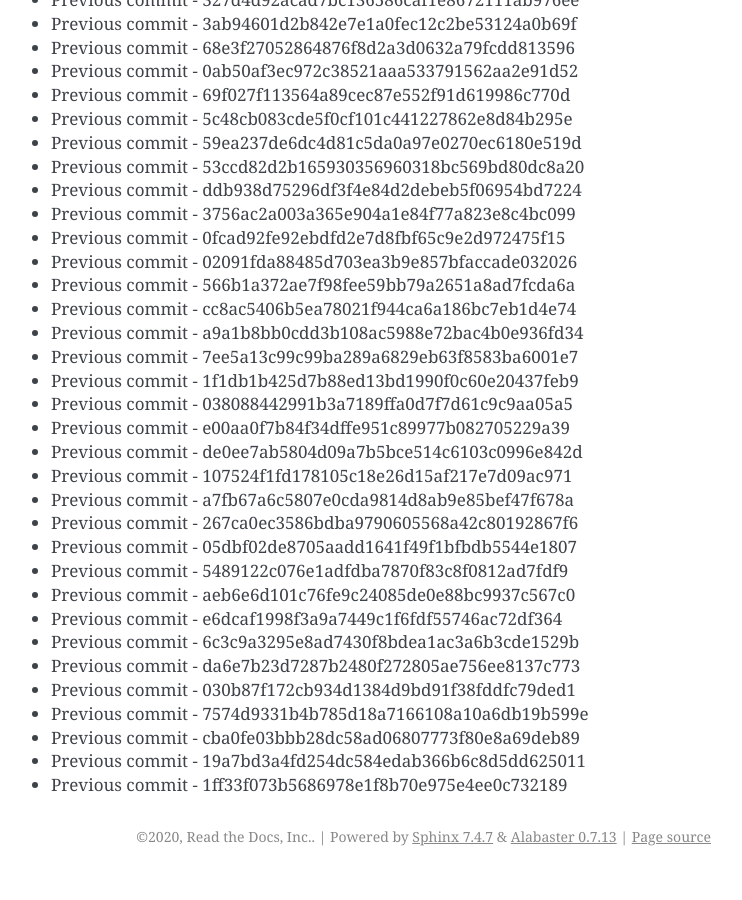
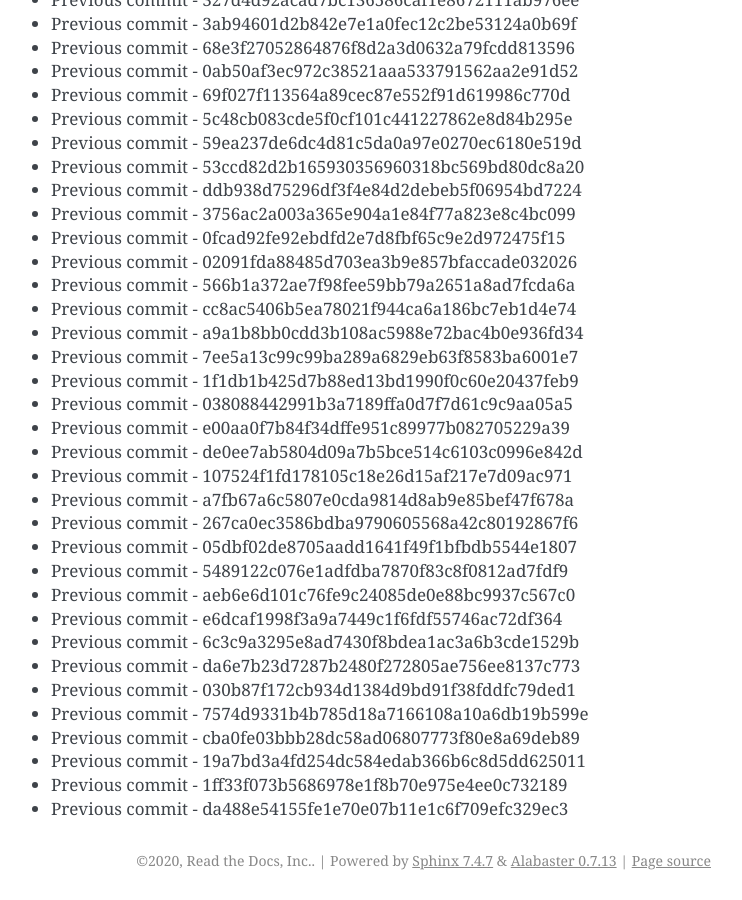
Before and after one commit to readthedocs/rtd-git-stresstest, a Sphinx documentation site: the page built from docs/updates.rst, in a window 1280 px wide and 900 px high, scrolled down 58601 px. Shown: the whole window, without its empty margins (399-1141 px from the left). Built offline with Sphinx 7.4.7, drawn with Linux system fonts in a browser that asks for light colours; before the commit the page ends 59477 px from its top, so only the background shows below that.

Commit message:
Generating commit from previous: da488e54155fe1e70e07b11e1c6f709efc329ec3

```diff
--- a/docs/updates.rst
+++ b/docs/updates.rst
@@ -2494,3 +2494,4 @@ It can be tested for any performance characteristics.
 * Previous commit - cba0fe03bbb28dc58ad06807773f80e8a69deb89
 * Previous commit - 19a7bd3a4fd254dc584edab366b6c8d5dd625011
 * Previous commit - 1ff33f073b5686978e1f8b70e975e4ee0c732189
+* Previous commit - da488e54155fe1e70e07b11e1c6f709efc329ec3
```
